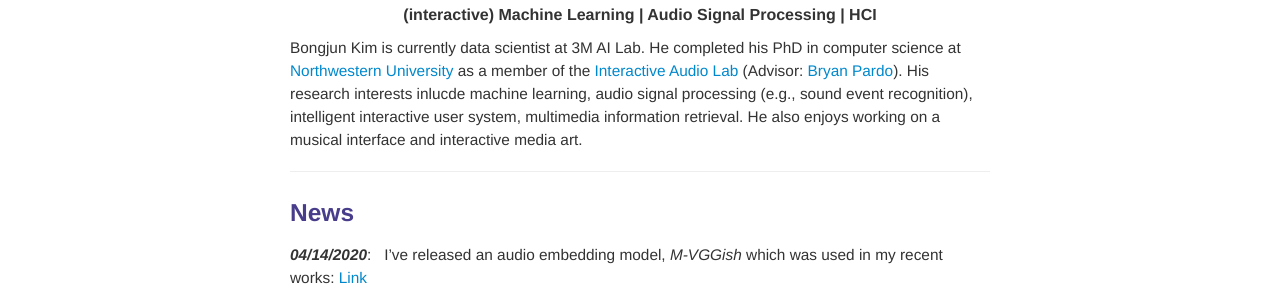
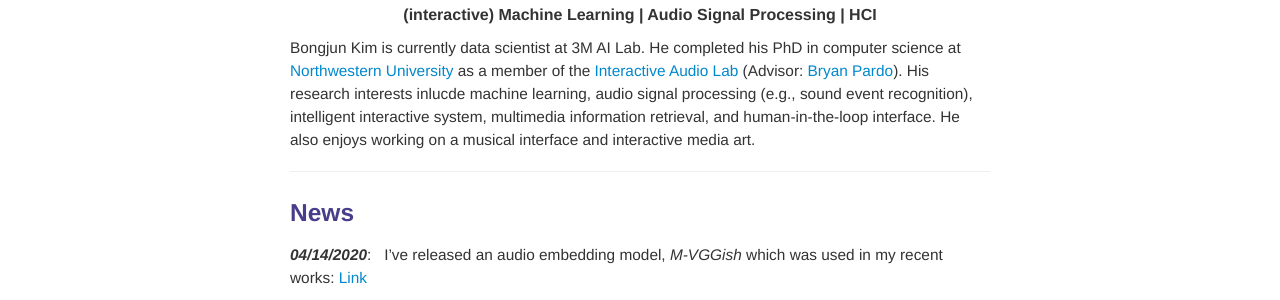
Before and after one commit to bongjun/bongjun.github.io, a Jekyll site: the page built from index.md, in a window 1280 px wide. Shown: the part 311-611 px from the top of the page. Built offline with Jekyll 4.4.1, drawn with Linux system fonts in a browser that asks for light colours.

Commit message:
Update index.md

```diff
--- a/index.md
+++ b/index.md
@@ -33,7 +33,7 @@ Ph.D in Computer Science <br>
   <b><font size="3">(interactive) Machine Learning | Audio Signal Processing | HCI </font></b>
 </p>
 
-Bongjun Kim is currently data scientist at 3M AI Lab. He completed his PhD in computer science at [Northwestern University](https://www.mccormick.northwestern.edu/computer-science/) as a member of the [Interactive Audio Lab](https://interactiveaudiolab.github.io/) (Advisor: [Bryan Pardo](https://interactiveaudiolab.github.io/people-current/1_bryan-pardo.html)). His research interests inlucde machine learning, audio signal processing (e.g., sound event recognition), intelligent interactive user system, multimedia information retrieval. He also enjoys working on a musical interface and interactive media art.
+Bongjun Kim is currently data scientist at 3M AI Lab. He completed his PhD in computer science at [Northwestern University](https://www.mccormick.northwestern.edu/computer-science/) as a member of the [Interactive Audio Lab](https://interactiveaudiolab.github.io/) (Advisor: [Bryan Pardo](https://interactiveaudiolab.github.io/people-current/1_bryan-pardo.html)). His research interests inlucde machine learning, audio signal processing (e.g., sound event recognition), intelligent interactive system, multimedia information retrieval, and human-in-the-loop interface. He also enjoys working on a musical interface and interactive media art.
 <hr>
 
 ### News
```
